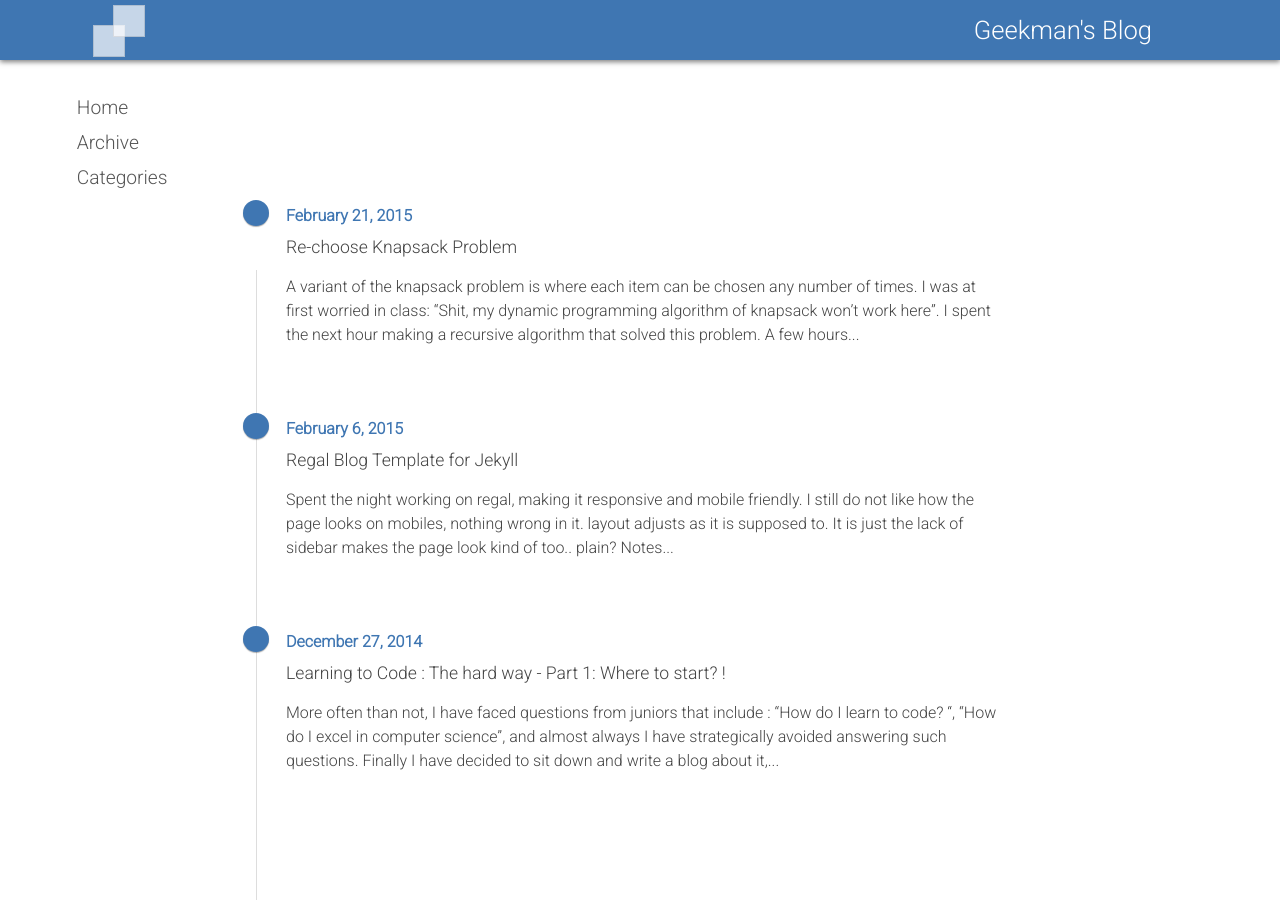
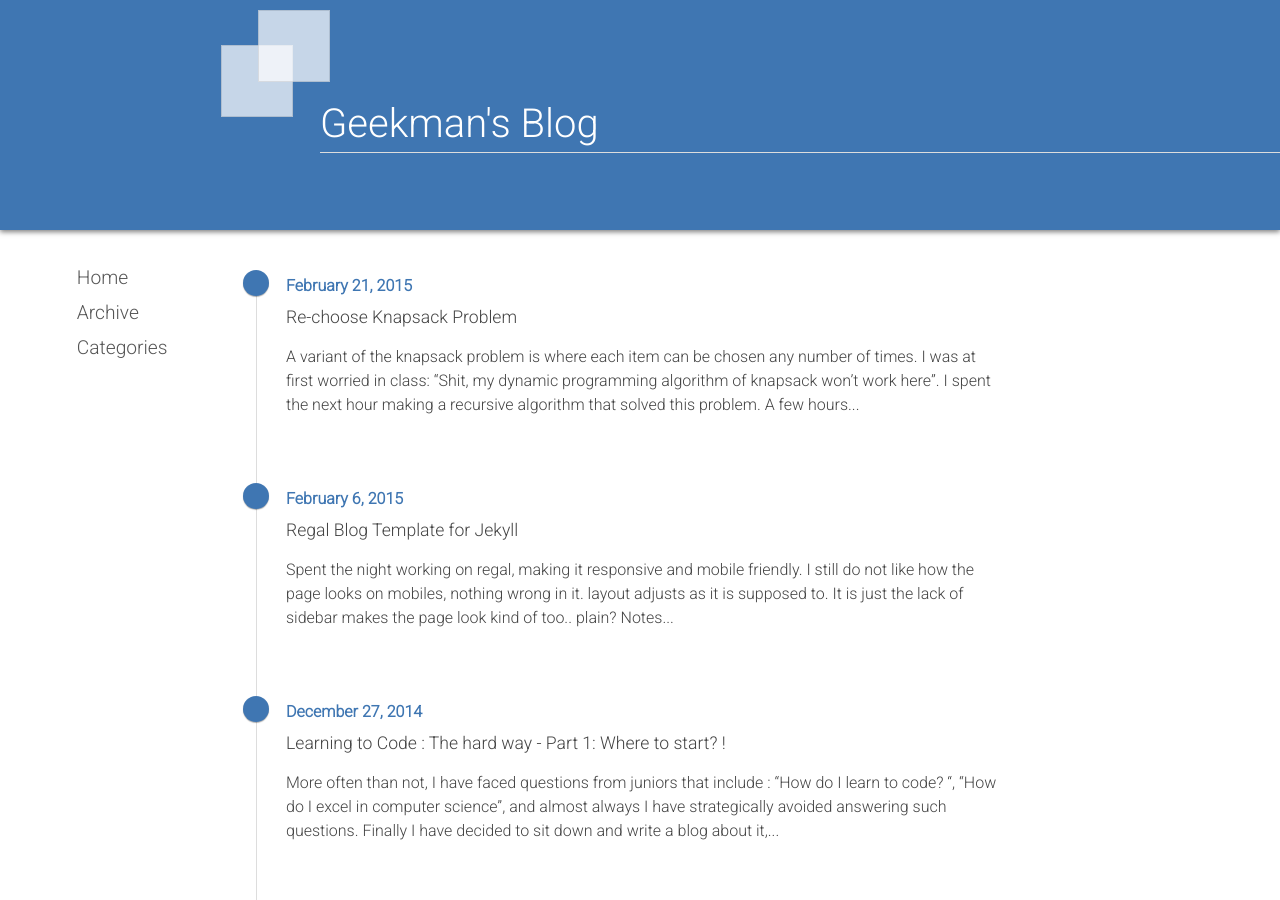
Before and after one commit to geekman-rohit/blog, a Jekyll site: the page built from index.html, in a window 1280 px wide and 900 px high. Built offline with Jekyll 4.4.1, drawn with Linux system fonts in a browser that asks for light colours; Markdown is read by kramdown in place of the engine named in the settings; the list of posts is cut into pages by our own code.

Commit message:
Correct line

```diff
--- a/_layouts/default.html
+++ b/_layouts/default.html
@@ -22,13 +22,14 @@
                     $('.main').addClass('mini');
                 }
             });
+            $('.main-line').height($('.posts').height()+100)
         });
 </script>
 
 </head>
 
 <body>
-<div class="main mini">
+<div class="main">
     <header>
 
         <div class="dummy"></div>
--- a/assets/css/main.css
+++ b/assets/css/main.css
@@ -61,7 +61,7 @@ header {
     header .secondary-heading .dummy {
       float: left;
       position: relative;
-      top: 25px;
+      top: 20px;
       left: 10%;
       margin-left: -35px;
       width: 30px;
@@ -72,13 +72,10 @@ header {
       z-index: 10; }
       @media screen and (max-width: 992px) {
         header .secondary-heading .dummy {
-          display: block;
-          top: 20px;
-          width: 25px;
-          height: 25px; } }
+          display: none; } }
     header .secondary-heading .dummy.secondary {
       top: 5px;
-      margin-left: -15px; }
+      margin-left: -20px; }
     header .secondary-heading h1 {
       color: #fff;
       position: relative;
@@ -94,7 +91,7 @@ header {
           display: block;
           top: 0;
           height: 60px;
-          line-height: 50px; } }
+          line-height: 60px; } }
 
 .mini header {
   position: fixed;
@@ -106,7 +103,7 @@ header {
     display: none; }
   .mini header .secondary-heading {
     display: block; }
-    .mini header .secondary-heading .dummy, .mini header .secondary-heading h1 {
+    .mini header .secondary-heading h1 {
       display: block; }
 
 .main-line {
@@ -114,12 +111,13 @@ header {
   z-index: 0;
   top: 270px;
   left: 20%;
-  height: calc(100% + 200px);
+  height: 100%;
   width: 0px;
   border-right: 1px solid #ddd; }
   @media screen and (max-width: 992px) {
     .main-line {
-      left: 10%; } }
+      left: 10%;
+      top: 110px; } }
 
 .nav {
   color: #333;
@@ -158,7 +156,7 @@ header {
   margin-left: 20%; }
   @media screen and (max-width: 992px) {
     .posts {
-      margin-top: 70px; } }
+      margin-top: 60px; } }
   @media screen and (max-width: 992px) {
     .posts {
       margin-left: 10%; } }
```
Also changed, not shown: assets/css/main.scss (+8 -10 lines), 1 other file.
